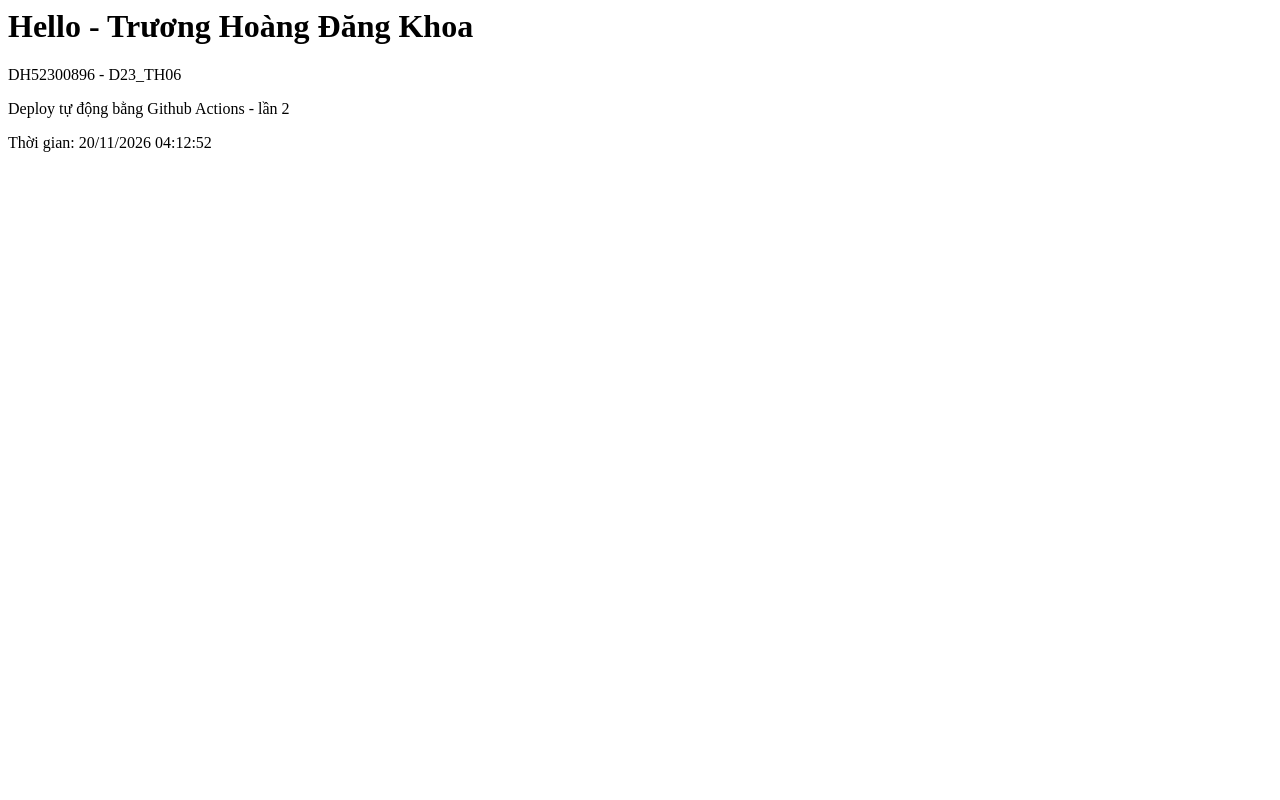
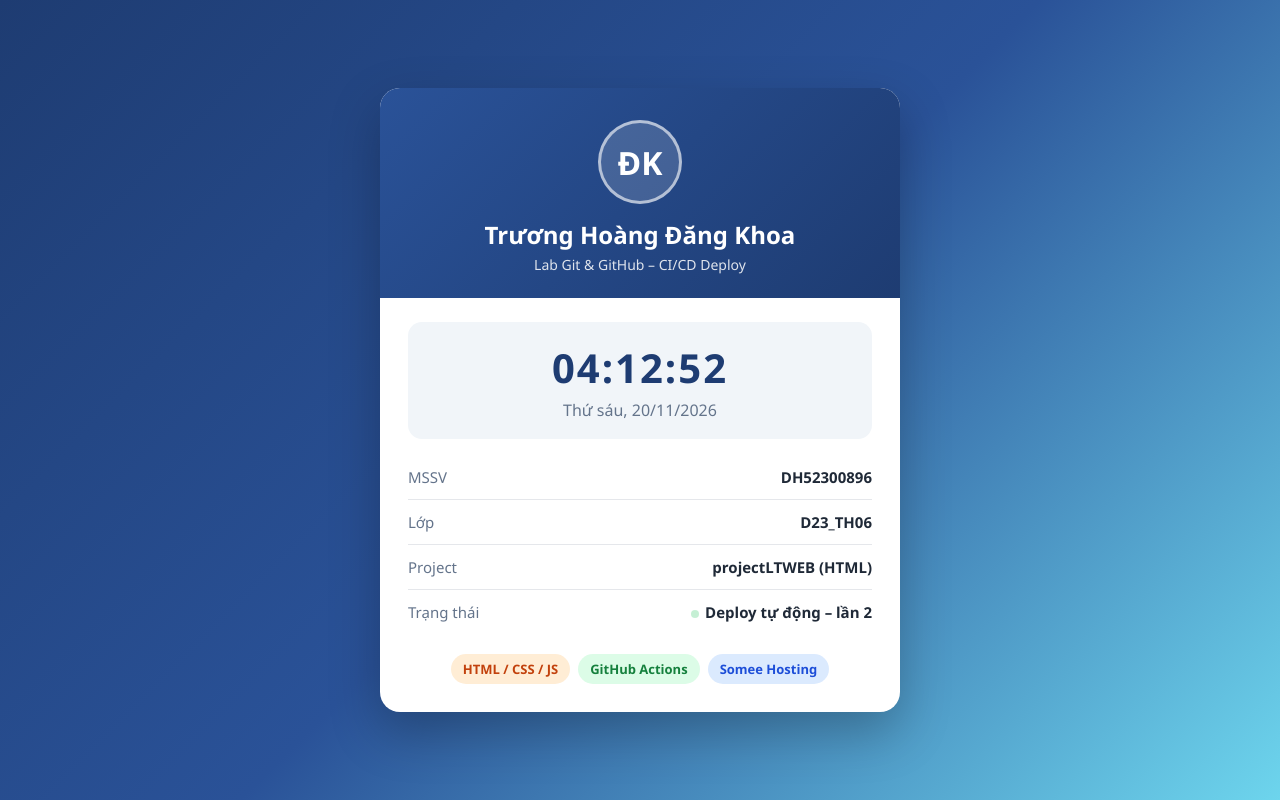
Before and after one commit to DangKhoa00896/projectLTWEB, a plain HTML site: page index.html in a window 1280 px wide. Drawn offline with Linux system fonts and the light colour scheme.

Commit message:
feat: new UI

```diff
--- a/index.html
+++ b/index.html
@@ -1,18 +1,161 @@
+<!DOCTYPE html>
+<html lang="vi">
+<head>
+    <meta charset="UTF-8">
+    <meta name="viewport" content="width=device-width, initial-scale=1.0">
+    <title>projectLTWEB - Trương Hoàng Đăng Khoa</title>
+    <style>
+        * { margin: 0; padding: 0; box-sizing: border-box; }
+
+        body {
+            min-height: 100vh;
+            display: flex;
+            align-items: center;
+            justify-content: center;
+            padding: 24px;
+            font-family: "Segoe UI", Roboto, Arial, sans-serif;
+            background: linear-gradient(135deg, #1e3c72, #2a5298 50%, #6dd5ed);
+            color: #1f2937;
+        }
+
+        .card {
+            width: 100%;
+            max-width: 520px;
+            background: #fff;
+            border-radius: 20px;
+            box-shadow: 0 20px 50px rgba(0, 0, 0, .25);
+            overflow: hidden;
+            animation: pop .6s ease;
+        }
+
+        @keyframes pop {
+            from { opacity: 0; transform: translateY(20px) scale(.97); }
+            to   { opacity: 1; transform: none; }
+        }
+
+        .header {
+            padding: 32px 28px 24px;
+            text-align: center;
+            background: linear-gradient(135deg, #2a5298, #1e3c72);
+            color: #fff;
+        }
+
+        .avatar {
+            width: 84px; height: 84px;
+            margin: 0 auto 14px;
+            border-radius: 50%;
+            display: flex; align-items: center; justify-content: center;
+            font-size: 32px; font-weight: 700;
+            background: rgba(255, 255, 255, .15);
+            border: 3px solid rgba(255, 255, 255, .6);
+        }
+
+        .header h1 { font-size: 24px; margin-bottom: 4px; }
+        .header p  { opacity: .85; font-size: 14px; }
+
+        .clock {
+            margin: 24px 28px 8px;
+            padding: 18px;
+            text-align: center;
+            border-radius: 14px;
+            background: #f1f5f9;
+        }
+
+        .clock .time {
+            font-size: 40px;
+            font-weight: 700;
+            letter-spacing: 2px;
+            color: #1e3c72;
+            font-variant-numeric: tabular-nums;
+        }
+
+        .clock .date { color: #64748b; margin-top: 4px; }
+
+        .info { padding: 8px 28px 4px; }
+
+        .row {
+            display: flex;
+            justify-content: space-between;
+            padding: 12px 0;
+            border-bottom: 1px solid #e5e7eb;
+            font-size: 15px;
+        }
+
+        .row:last-child { border-bottom: none; }
+        .row span:first-child { color: #64748b; }
+        .row span:last-child  { font-weight: 600; text-align: right; }
+
+        .badges {
+            display: flex;
+            flex-wrap: wrap;
+            gap: 8px;
+            justify-content: center;
+            padding: 16px 28px 28px;
+        }
+
+        .badge {
+            padding: 6px 12px;
+            border-radius: 999px;
+            font-size: 13px;
+            font-weight: 600;
+        }
+
+        .b-html   { background: #ffedd5; color: #c2410c; }
+        .b-git    { background: #dcfce7; color: #15803d; }
+        .b-host   { background: #dbeafe; color: #1d4ed8; }
+
+        .dot {
+            display: inline-block;
+            width: 8px; height: 8px;
+            margin-right: 6px;
+            border-radius: 50%;
+            background: #22c55e;
+            animation: blink 1.5s infinite;
+        }
+
+        @keyframes blink { 50% { opacity: .2; } }
+    </style>
+</head>
 <body>
-    <h1>Hello - Trương Hoàng Đăng Khoa</h1>
-    <p>DH52300896 - D23_TH06</p>
-    <p>Deploy tự động bằng Github Actions - lần 2</p>
-    <p>Thời gian: <span id="time"></span></p>
+    <div class="card">
+        <div class="header">
+            <div class="avatar">ĐK</div>
+            <h1>Trương Hoàng Đăng Khoa</h1>
+            <p>Lab Git &amp; GitHub – CI/CD Deploy</p>
+        </div>
+
+        <div class="clock">
+            <div class="time" id="time">--:--:--</div>
+            <div class="date" id="date"></div>
+        </div>
+
+        <div class="info">
+            <div class="row"><span>MSSV</span><span>DH52300896</span></div>
+            <div class="row"><span>Lớp</span><span>D23_TH06</span></div>
+            <div class="row"><span>Project</span><span>projectLTWEB (HTML)</span></div>
+            <div class="row"><span>Trạng thái</span><span><i class="dot"></i>Deploy tự động – lần 2</span></div>
+        </div>
+
+        <div class="badges">
+            <span class="badge b-html">HTML / CSS / JS</span>
+            <span class="badge b-git">GitHub Actions</span>
+            <span class="badge b-host">Somee Hosting</span>
+        </div>
+    </div>
 
     <script>
+        const pad = n => String(n).padStart(2, "0");
+        const days = ["Chủ nhật", "Thứ hai", "Thứ ba", "Thứ tư", "Thứ năm", "Thứ sáu", "Thứ bảy"];
+
         function showTime() {
-            const now = new Date();
-            const pad = n => String(n).padStart(2, "0");
+            const d = new Date();
             document.getElementById("time").textContent =
-                pad(now.getDate()) + "/" + pad(now.getMonth() + 1) + "/" + now.getFullYear() + " " +
-                pad(now.getHours()) + ":" + pad(now.getMinutes()) + ":" + pad(now.getSeconds());
+                pad(d.getHours()) + ":" + pad(d.getMinutes()) + ":" + pad(d.getSeconds());
+            document.getElementById("date").textContent =
+                days[d.getDay()] + ", " + pad(d.getDate()) + "/" + pad(d.getMonth() + 1) + "/" + d.getFullYear();
         }
         showTime();
         setInterval(showTime, 1000);
     </script>
 </body>
+</html>
```
